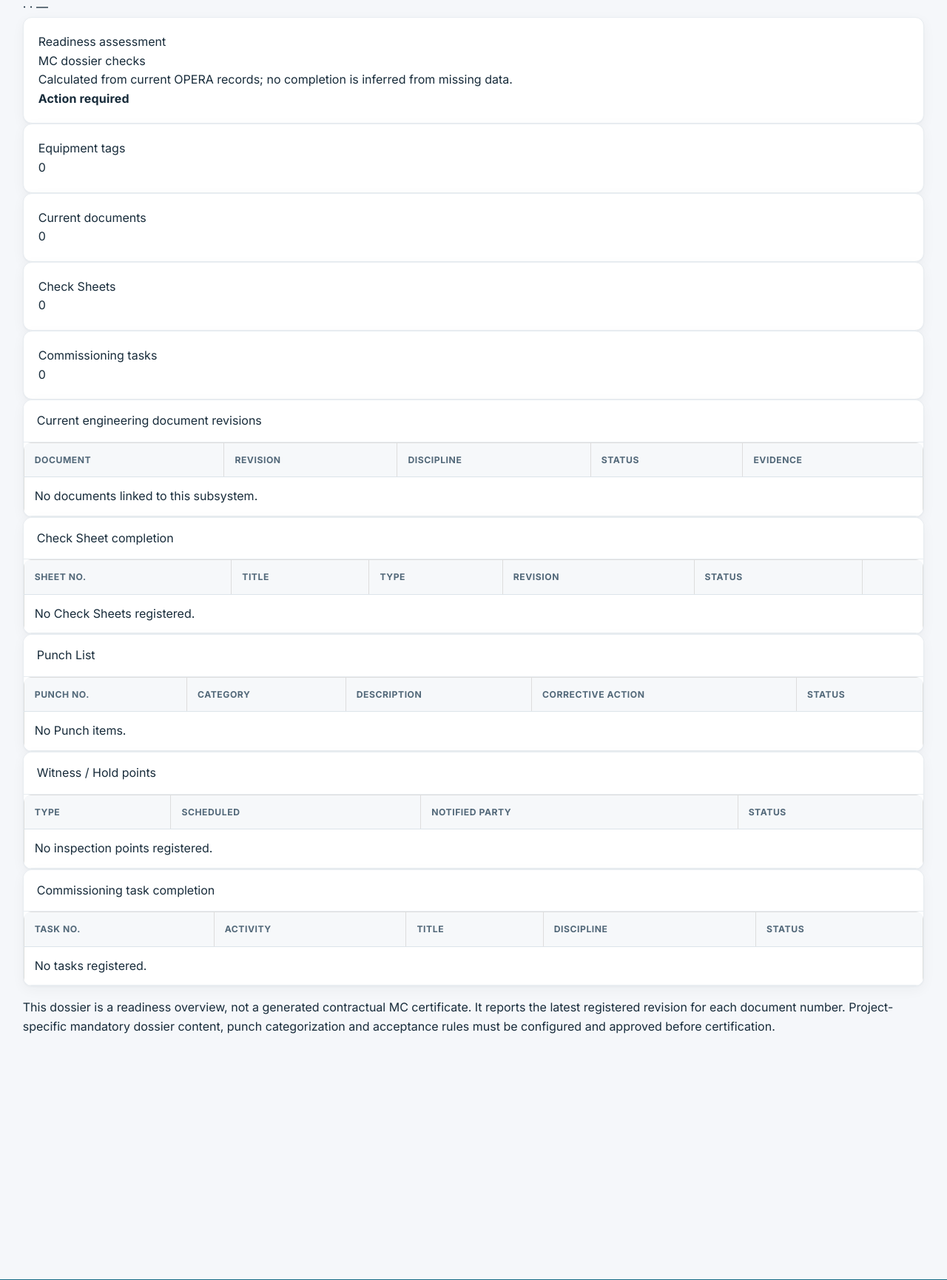
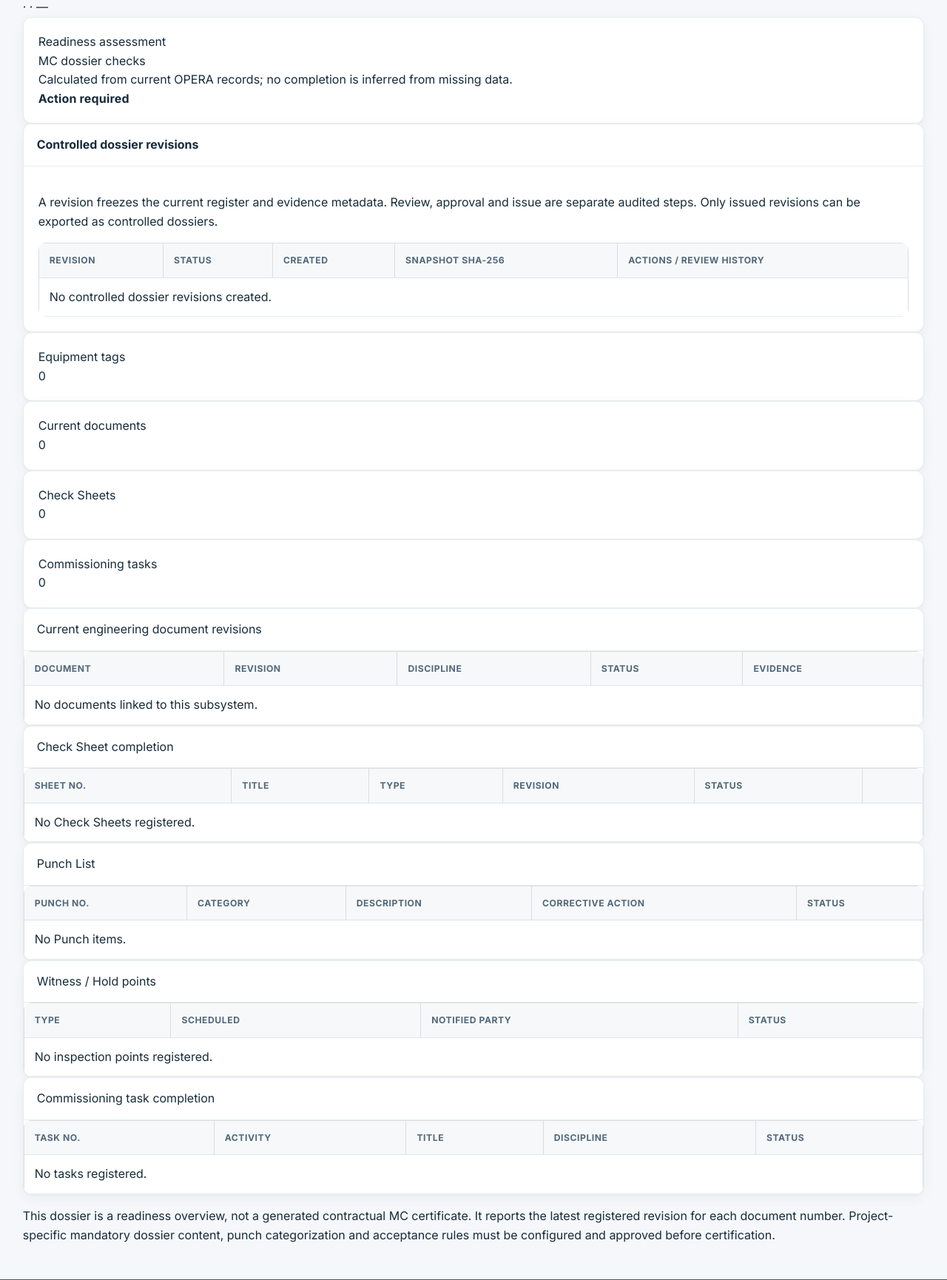
Before and after one commit to Tahmoures54/opera, a Python web app: template templates/commissioning/subsystem_dossier.html in a window 1280 px wide. Shown: the part 255-1985 px from the top of the page at 74% size. Run offline with Jinja, Linux system fonts and the light colour scheme; the template is opened without the code that fills it, so the values that code supplies are empty; some libraries are stand-ins or nearby versions.

Commit message:
feat(dossier): add controlled revision controls to subsystem dossier

```diff
--- a/templates/commissioning/subsystem_dossier.html
+++ b/templates/commissioning/subsystem_dossier.html
@@ -29,6 +29,72 @@
           </div>
         </div>
         {% endfor %}
+      </div>
+    </div>
+  </section>
+
+  <section class="card shadow-sm mb-4">
+    <div class="card-header d-flex justify-content-between align-items-center flex-wrap gap-2">
+      <strong>Controlled dossier revisions</strong>
+      {% if can_manage_dossiers %}
+      <form method="post" action="{{ url_for('commissioning.create_dossier_revision', project_id=project.id, subsystem_id=subsystem.id) }}">
+        <input type="hidden" name="csrf_token" value="{{ csrf_token() }}">
+        <button class="btn btn-sm btn-primary">Create frozen revision</button>
+      </form>
+      {% endif %}
+    </div>
+    <div class="card-body">
+      <p class="small text-muted">A revision freezes the current register and evidence metadata. Review, approval and issue are separate audited steps. Only issued revisions can be exported as controlled dossiers.</p>
+      <div class="table-responsive">
+        <table class="table table-sm align-middle">
+          <thead><tr><th>Revision</th><th>Status</th><th>Created</th><th>Snapshot SHA-256</th><th>Actions / review history</th></tr></thead>
+          <tbody>
+          {% for revision in dossier_revisions %}
+            <tr>
+              <td><strong>R{{ revision.revision_number }}</strong></td>
+              <td><span class="badge {% if revision.status.value == 'ISSUED' %}bg-success{% elif revision.status.value == 'REJECTED' %}bg-danger{% elif revision.status.value == 'APPROVED' %}bg-primary{% else %}bg-warning text-dark{% endif %}">{{ revision.status.value|replace('_',' ')|title }}</span></td>
+              <td>{{ revision.created_at.strftime('%Y-%m-%d %H:%M') }}</td>
+              <td><code>{{ revision.snapshot_sha256[:16] }}…</code></td>
+              <td>
+                <div class="d-flex flex-wrap gap-2">
+                  {% if can_manage_dossiers and revision.status.value in ['DRAFT','REJECTED'] %}
+                  <form method="post" action="{{ url_for('commissioning.submit_dossier_revision', dossier_id=revision.id) }}">
+                    <input type="hidden" name="csrf_token" value="{{ csrf_token() }}">
+                    <button class="btn btn-sm btn-outline-primary">Submit for review</button>
+                  </form>
+                  {% endif %}
+                  {% if can_review_dossiers and revision.status.value == 'IN_REVIEW' %}
+                  <form method="post" action="{{ url_for('commissioning.decide_dossier_revision', dossier_id=revision.id) }}" class="d-flex flex-wrap gap-1">
+                    <input type="hidden" name="csrf_token" value="{{ csrf_token() }}">
+                    <select class="form-select form-select-sm" name="decision" required>
+                      <option value="APPROVE">Approve</option><option value="REJECT">Reject</option>
+                    </select>
+                    <input class="form-control form-control-sm" name="comments" maxlength="3000" placeholder="Review comments / rejection reason">
+                    <button class="btn btn-sm btn-outline-primary">Record decision</button>
+                  </form>
+                  {% endif %}
+                  {% if can_issue_dossiers and revision.status.value == 'APPROVED' %}
+                  <form method="post" action="{{ url_for('commissioning.issue_dossier_revision', dossier_id=revision.id) }}">
+                    <input type="hidden" name="csrf_token" value="{{ csrf_token() }}">
+                    <button class="btn btn-sm btn-success">Issue approved revision</button>
+                  </form>
+                  {% endif %}
+                  {% if revision.status.value == 'ISSUED' %}
+                    <a class="btn btn-sm btn-outline-primary" href="{{ url_for('commissioning.issued_dossier_pdf_export', dossier_id=revision.id) }}">Issued PDF</a>
+                    <a class="btn btn-sm btn-outline-secondary" href="{{ url_for('commissioning.issued_dossier_zip_export', dossier_id=revision.id) }}">Evidence ZIP</a>
+                  {% endif %}
+                </div>
+                {% for review in dossier_reviews_by_revision.get(revision.id, []) %}
+                  <div class="small text-muted mt-2">{{ review.decision.value }} · {{ review.decided_at.strftime('%Y-%m-%d %H:%M') }}{% if review.comments %} · {{ review.comments }}{% endif %}</div>
+                {% endfor %}
+                {% if revision.rejection_reason %}<div class="small text-danger mt-1">Latest rejection: {{ revision.rejection_reason }}</div>{% endif %}
+              </td>
+            </tr>
+          {% else %}
+            <tr><td colspan="5" class="text-muted text-center">No controlled dossier revisions created.</td></tr>
+          {% endfor %}
+          </tbody>
+        </table>
       </div>
     </div>
   </section>
```
